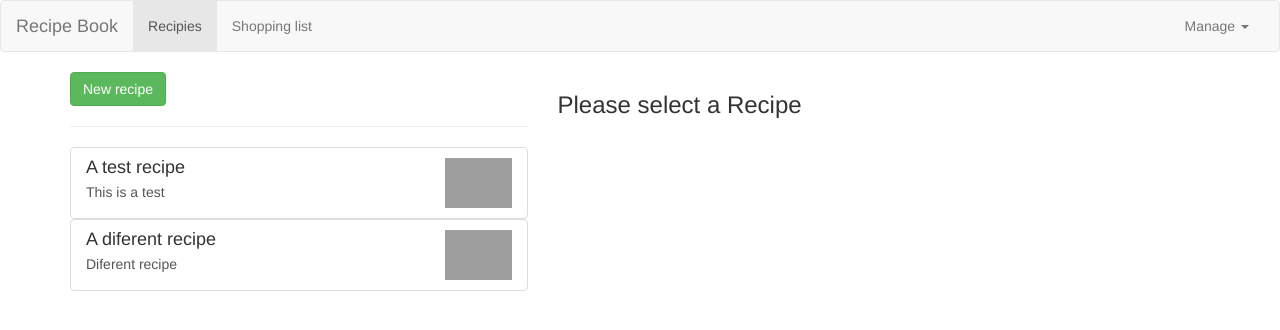
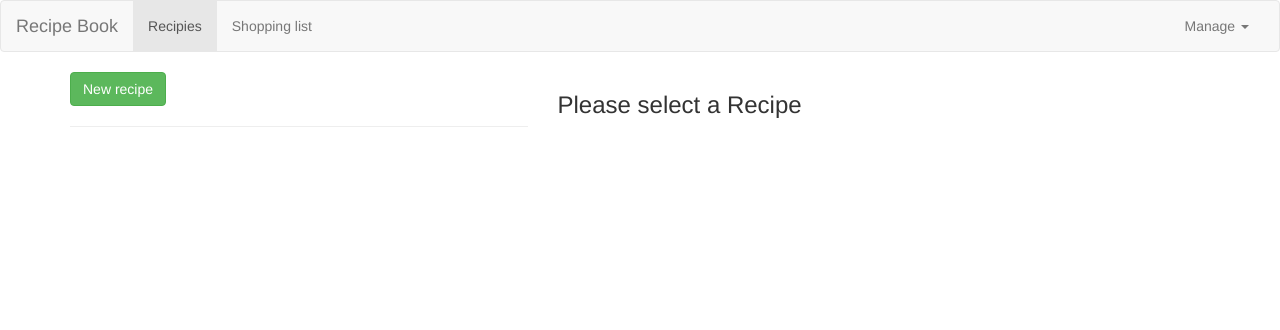
Before and after one commit to gbeto21/RecipeBook, an Angular app: page /recipes in a window 1280 px wide. Shown: the top 330 px of the page. Built offline with nearby package versions, Linux system fonts and the light colour scheme; grey boxes are pictures that could not be loaded.

Commit message:
An validation of empty recipes was implemented.

```diff
--- a/src/app/recipes/recipe-list/recipe.service.ts
+++ b/src/app/recipes/recipe-list/recipe.service.ts
@@ -9,23 +9,25 @@ export class RecipeService{
 
     recipiesChanged = new Subject<Recipe[]>();
 
-    private recipes: Recipe[] = [
-        new Recipe(
-            'A test recipe',
-            'This is a test',
-            'https://external-content.duckduckgo.com/iu/?u=https%3A%2F%2Fwww.seriouseats.com%2Fimages%2F2016%2F07%2F20160711-eggplant-recipes-roundup-06-1500x1125.jpg&f=1&nofb=1',
-            [
-                new Ingredient('Meat',1),
-                new Ingredient('French Fries',20),
-            ]),
-            new Recipe('A diferent recipe',
-            'Diferent recipe',
-            'https://external-content.duckduckgo.com/iu/?u=https%3A%2F%2Fwww.seriouseats.com%2Fimages%2F2016%2F07%2F20160711-eggplant-recipes-roundup-06-1500x1125.jpg&f=1&nofb=1',
-            [
-                new Ingredient('Buns',2),
-                new Ingredient('Meat',1),
-            ])
-    ]
+    // private recipes: Recipe[] = [
+    //     new Recipe(
+    //         'A test recipe',
+    //         'This is a test',
+    //         'https://external-content.duckduckgo.com/iu/?u=https%3A%2F%2Fwww.seriouseats.com%2Fimages%2F2016%2F07%2F20160711-eggplant-recipes-roundup-06-1500x1125.jpg&f=1&nofb=1',
+    //         [
+    //             new Ingredient('Meat',1),
+    //             new Ingredient('French Fries',20),
+    //         ]),
+    //         new Recipe('A diferent recipe',
+    //         'Diferent recipe',
+    //         'https://external-content.duckduckgo.com/iu/?u=https%3A%2F%2Fwww.seriouseats.com%2Fimages%2F2016%2F07%2F20160711-eggplant-recipes-roundup-06-1500x1125.jpg&f=1&nofb=1',
+    //         [
+    //             new Ingredient('Buns',2),
+    //             new Ingredient('Meat',1),
+    //         ])
+    // ]
+
+    private recipes: Recipe[] = [];
 
     constructor(private slService: ShoppingListService){
 
--- a/src/app/shared/data-storage-service.ts
+++ b/src/app/shared/data-storage-service.ts
@@ -2,6 +2,7 @@ import { Injectable } from '@angular/core';
 import { HttpClient } from '@angular/common/http';
 import { Recipe } from '../recipes/recipe-list/recipe.model';
 import { RecipeService } from '../recipes/recipe-list/recipe.service';
+import { map } from "rxjs/operators";
 
 @Injectable({providedIn: 'root'})
 export class DataStorageService{
@@ -21,6 +22,13 @@ export class DataStorageService{
     fetchRecipes(){
         this.http
             .get<Recipe[]>('https://recipe-book-c2f8d.firebaseio.com/recipes.json')
+            .pipe(map(recipes=>{
+                return recipes.map(recipe=>{
+                    return {
+                        ...recipe,
+                        ingredients: recipe.ingredients ? recipe.ingredients : []}
+                })
+            }))
             .subscribe(recipes=>{
                 this.recipeService.setRecipes(recipes);
                 console.log(this.recipeService.getRecipes());
```
